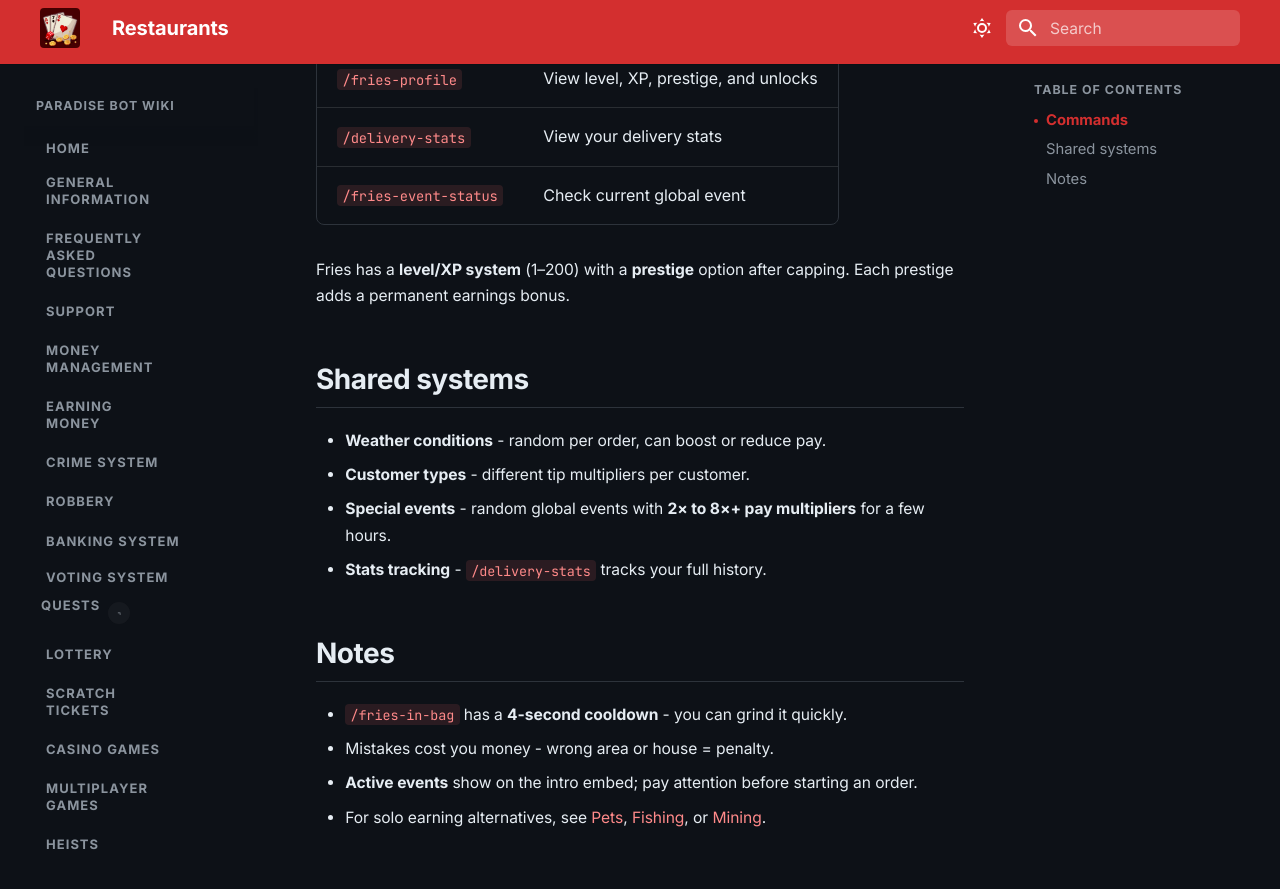
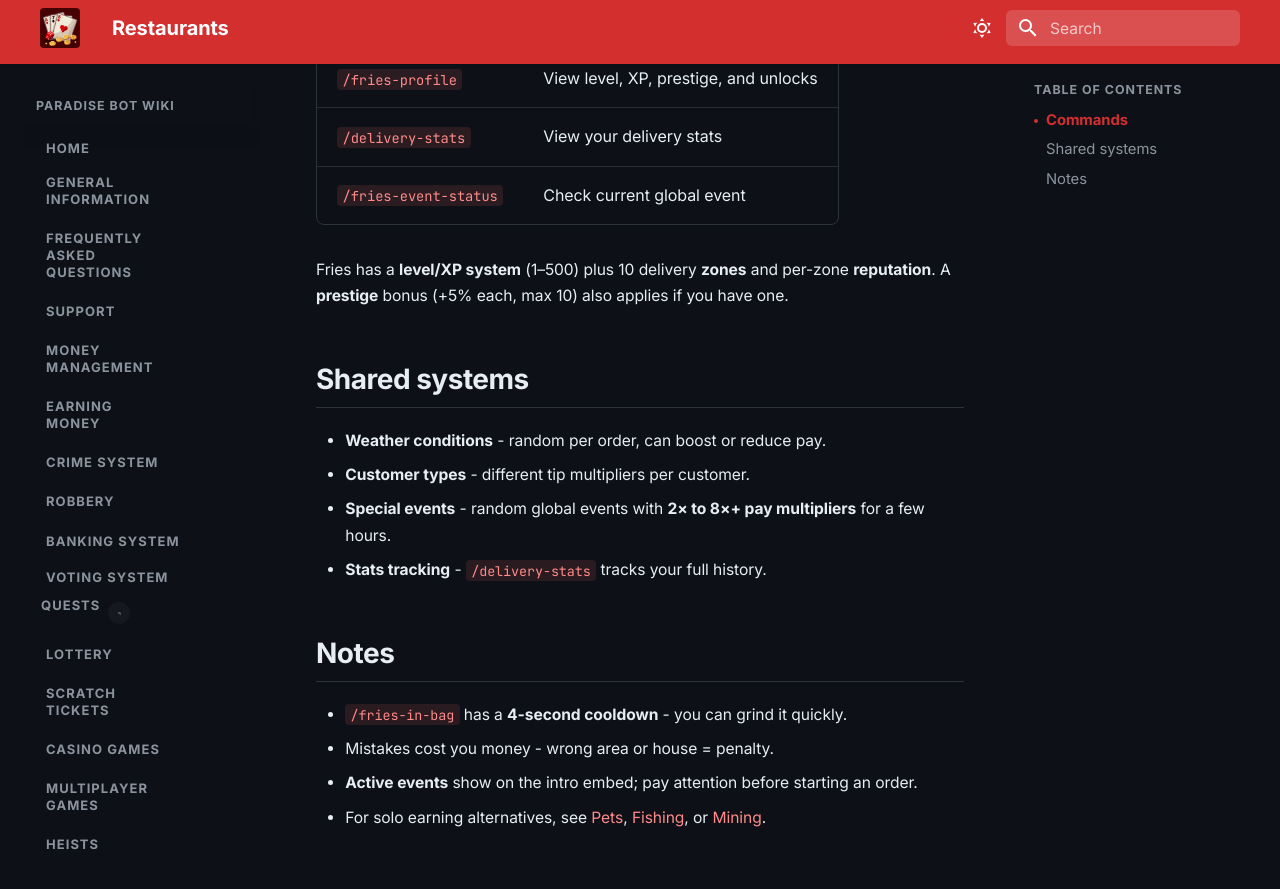
Before and after one commit to Daniel-191/casino-bot-wiki, an MkDocs documentation site: the page built from docs/features/restaurants/index.md, in a window 1280 px wide and 900 px high, scrolled down 469 px. Shown: the top 889 px of the window. Built offline with MkDocs 1.6.1 and Material for MkDocs 9.7.7, drawn with Linux system fonts in a browser that asks for light colours.

Commit message:
Updated to show new levels, locations, etc

```diff
--- a/docs/features/restaurants/index.md
+++ b/docs/features/restaurants/index.md
@@ -11,7 +11,7 @@ An interactive minigame where you run fry deliveries with the Fries shop. Pay sc
 | `/delivery-stats` | View your delivery stats |
 | `/fries-event-status` | Check current global event |
 
-Fries has a **level/XP system** (1–200) with a **prestige** option after capping. Each prestige adds a permanent earnings bonus.
+Fries has a **level/XP system** (1–500) plus 10 delivery **zones** and per-zone **reputation**. A **prestige** bonus (+5% each, max 10) also applies if you have one.
 
 ## Shared systems
 
```
